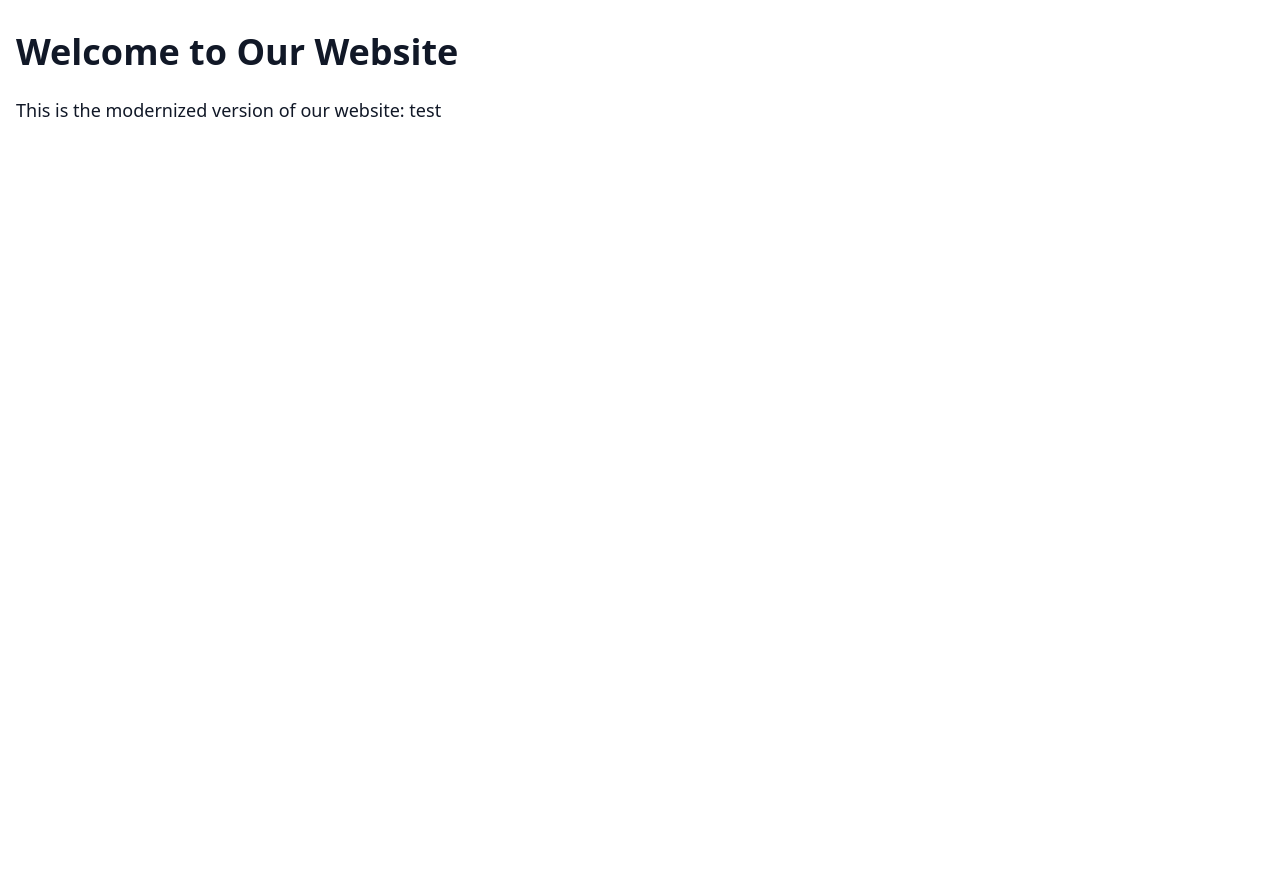
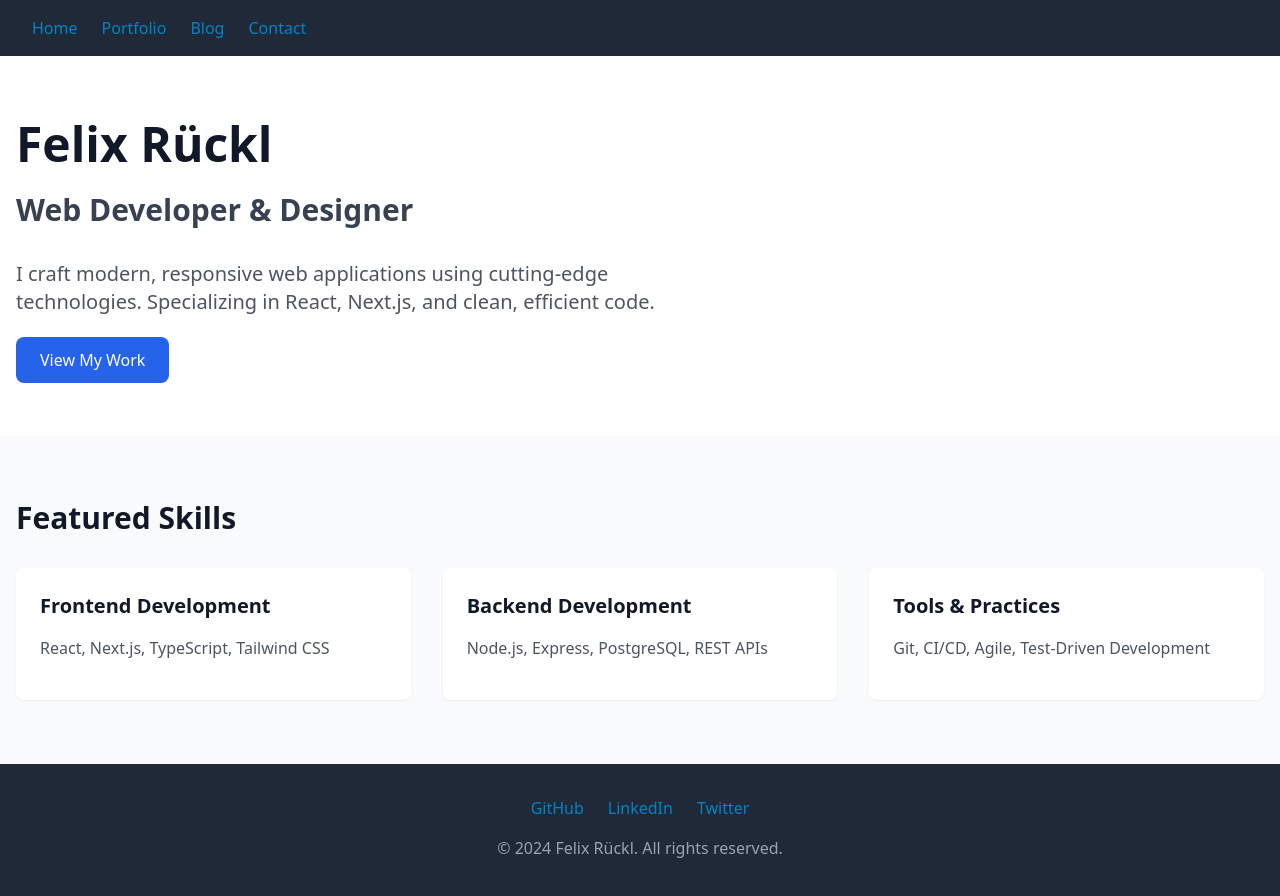
Before and after one commit to felixrueckl/website-test, a Next.js app: page / in a window 1280 px wide. Shown: the top 896 px of the page. Before the commit the page ends 800 px from the top, so only its background shows below. Built offline with nearby package versions, Linux system fonts and the light colour scheme.

Commit message:
Add Next.js homepage with basic layout

```diff
--- a/src/app/page.tsx
+++ b/src/app/page.tsx
@@ -1,15 +1,65 @@
+import React from 'react';
+import Link from 'next/link';
+
 export default function Home() {
-  console.log('test');
-  const badlyFormattedVariable = 'test';
+  return (
+    <main className="min-h-screen bg-white">
+      <nav className="bg-gray-800 text-white p-4">
+        <div className="container mx-auto">
+          <ul className="flex space-x-6">
+            <li><Link href="/" className="hover:text-gray-300">Home</Link></li>
+            <li><Link href="/portfolio" className="hover:text-gray-300">Portfolio</Link></li>
+            <li><Link href="/blog" className="hover:text-gray-300">Blog</Link></li>
+            <li><Link href="/contact" className="hover:text-gray-300">Contact</Link></li>
+          </ul>
+        </div>
+      </nav>
 
-  return (
-    <main className="min-h-screen">
-      <div className="container mx-auto px-4 py-8">
-        <h1 className="text-4xl font-bold mb-6">Welcome to Our Website</h1>
-        <p className="text-lg">
-          This is the modernized version of our website: {badlyFormattedVariable}
+      <section className="container mx-auto px-4 py-16">
+        <h1 className="text-5xl font-bold mb-6">Felix Rückl</h1>
+        <h2 className="text-3xl text-gray-700 mb-8">Web Developer & Designer</h2>
+        <p className="text-xl text-gray-600 max-w-2xl mb-8">
+          I craft modern, responsive web applications using cutting-edge technologies.
+          Specializing in React, Next.js, and clean, efficient code.
         </p>
-      </div>
+        <Link
+          href="/portfolio"
+          className="bg-blue-600 text-white px-6 py-3 rounded-lg hover:bg-blue-700 transition"
+        >
+          View My Work
+        </Link>
+      </section>
+
+      <section className="bg-gray-50 py-16">
+        <div className="container mx-auto px-4">
+          <h2 className="text-3xl font-bold mb-8">Featured Skills</h2>
+          <div className="grid grid-cols-1 md:grid-cols-3 gap-8">
+            <div className="p-6 bg-white rounded-lg shadow-sm">
+              <h3 className="text-xl font-bold mb-4">Frontend Development</h3>
+              <p className="text-gray-600">React, Next.js, TypeScript, Tailwind CSS</p>
+            </div>
+            <div className="p-6 bg-white rounded-lg shadow-sm">
+              <h3 className="text-xl font-bold mb-4">Backend Development</h3>
+              <p className="text-gray-600">Node.js, Express, PostgreSQL, REST APIs</p>
+            </div>
+            <div className="p-6 bg-white rounded-lg shadow-sm">
+              <h3 className="text-xl font-bold mb-4">Tools & Practices</h3>
+              <p className="text-gray-600">Git, CI/CD, Agile, Test-Driven Development</p>
+            </div>
+          </div>
+        </div>
+      </section>
+
+      <footer className="bg-gray-800 text-white py-8">
+        <div className="container mx-auto px-4">
+          <div className="flex justify-center space-x-6 mb-4">
+            <a href="https://github.com/felixrueckl" target="_blank" rel="noopener noreferrer" className="hover:text-gray-300">GitHub</a>
+            <a href="https://linkedin.com/in/felixrueckl" target="_blank" rel="noopener noreferrer" className="hover:text-gray-300">LinkedIn</a>
+            <a href="https://twitter.com/felixrueckl" target="_blank" rel="noopener noreferrer" className="hover:text-gray-300">Twitter</a>
+          </div>
+          <p className="text-center text-gray-400">&copy; 2024 Felix Rückl. All rights reserved.</p>
+        </div>
+      </footer>
     </main>
   );
 }
```
